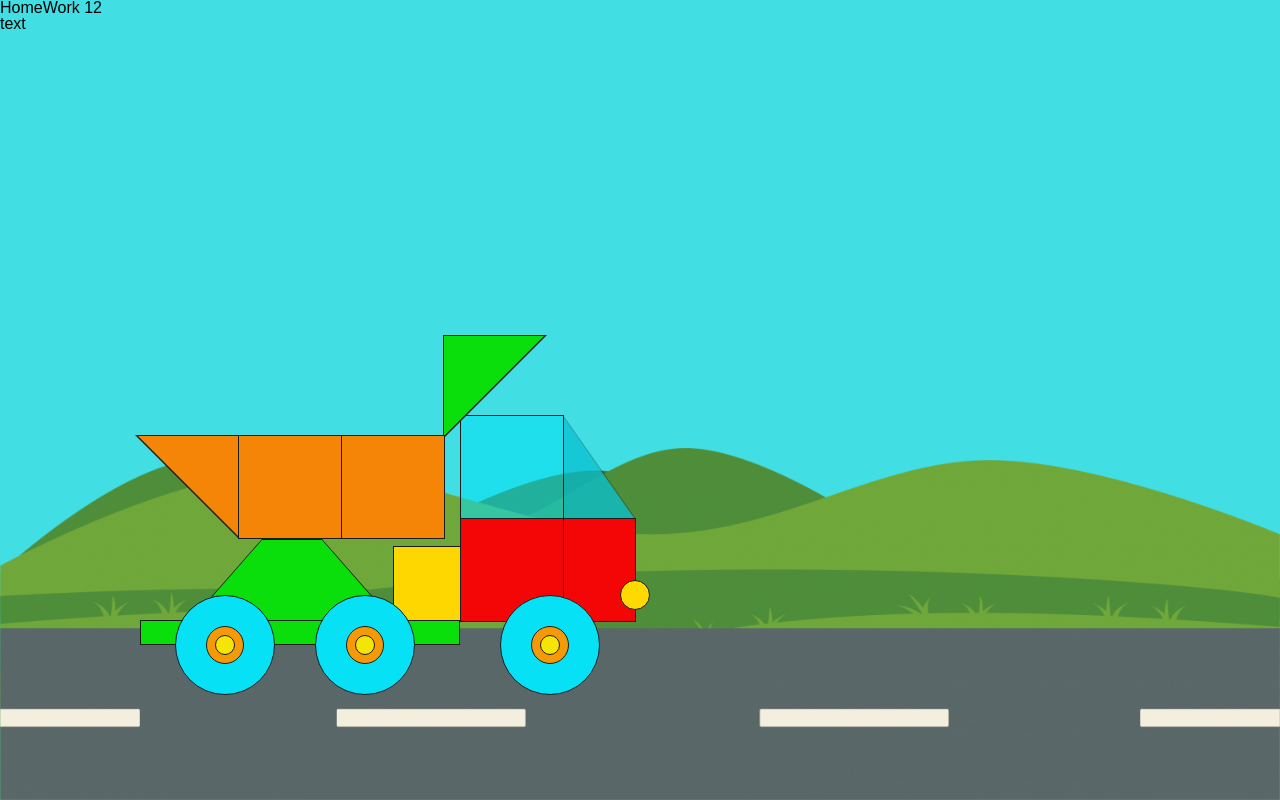
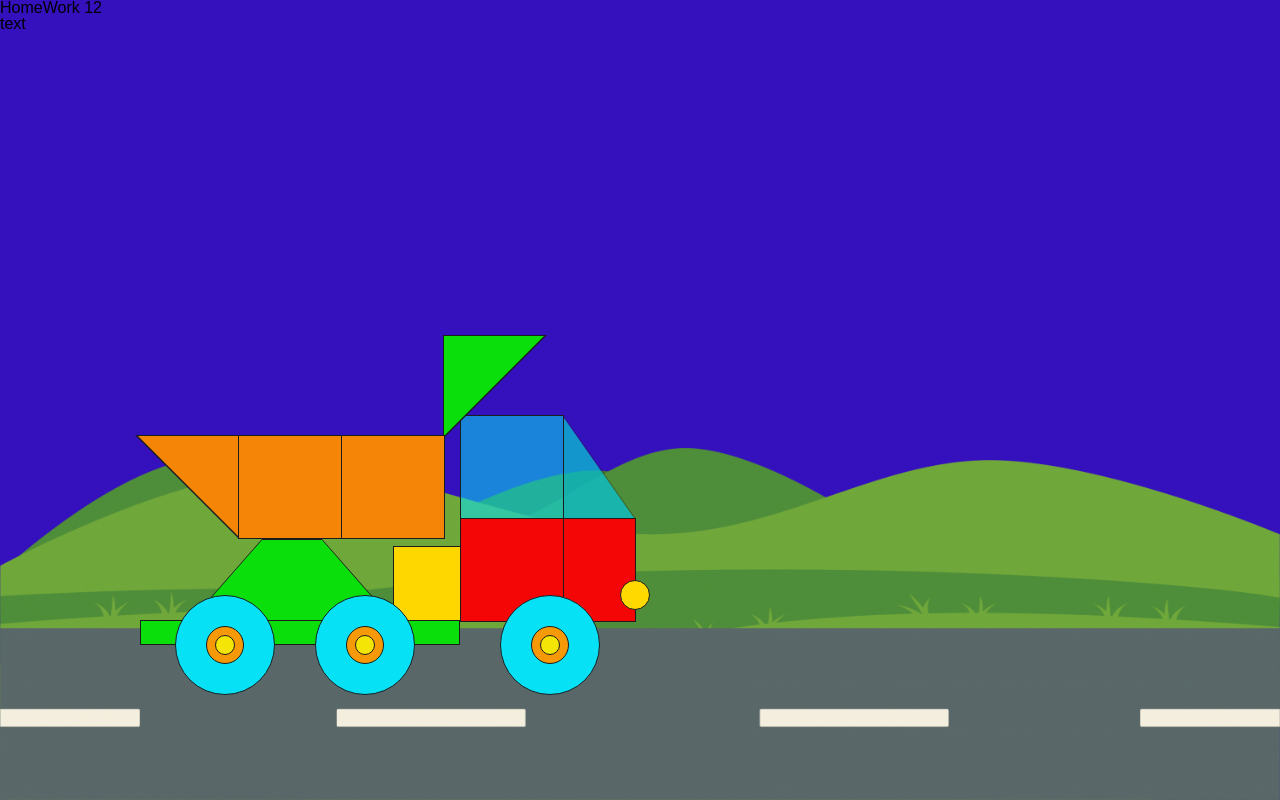
Before and after one commit to andrei2510/help, a plain HTML site: page index.html in a window 1280 px wide. Drawn offline with Linux system fonts and the light colour scheme.

Commit message:
фиолетовый фон

```diff
--- a/css/style.css
+++ b/css/style.css
@@ -58,7 +58,7 @@ body {
 	position: relative;
 
 
-	background: rgb(65, 222, 228) url("../img/01.png") 0 100%/100%  auto no-repeat;
+	background: rgb(53, 16, 189) url("../img/01.png") 0 100%/100%  auto no-repeat;
 
 
 }
```
